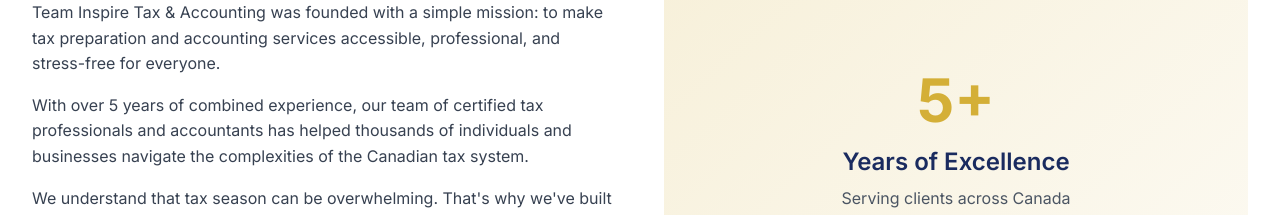
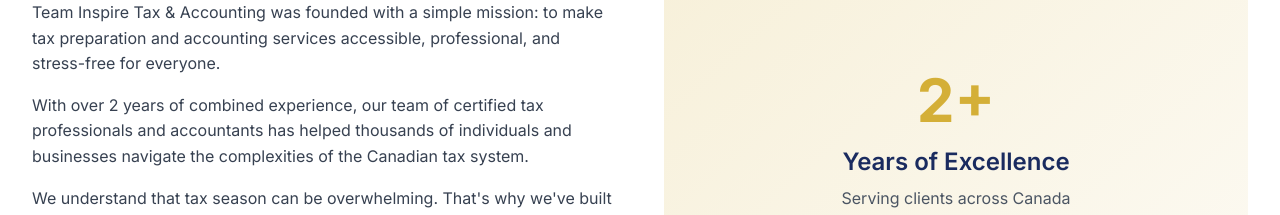
Before and after one commit to ABHAY200/team-inspire-website, a Next.js app: page /about in a window 1280 px wide. Shown: the part 572-787 px from the top of the page. Built offline with nearby package versions, Linux system fonts and the light colour scheme.

Commit message:
fix: Update whatsapp link

```diff
--- a/app/about/page.tsx
+++ b/app/about/page.tsx
@@ -59,7 +59,7 @@
               className="bg-gradient-to-br from-gold/20 to-gold/5 rounded-2xl p-8 h-full flex items-center justify-center"
             >
               <div className="text-center">
-                <div className="text-6xl font-bold text-gold mb-4">5+</div>
+                <div className="text-6xl font-bold text-gold mb-4">2+</div>
                 <div className="text-2xl font-semibold text-navy mb-2">Years of Excellence</div>
                 <div className="text-gray-600">Serving clients across Canada</div>
               </div>
--- a/constants/about.ts
+++ b/constants/about.ts
@@ -40,7 +40,7 @@
 
 export const COMPANY_STORY = {
   introduction: 'Team Inspire Tax & Accounting was founded with a simple mission: to make tax preparation and accounting services accessible, professional, and stress-free for everyone.',
-  experience: 'With over 5 years of combined experience, our team of certified tax professionals and accountants has helped thousands of individuals and businesses navigate the complexities of the Canadian tax system.',
+  experience: 'With over 2 years of combined experience, our team of certified tax professionals and accountants has helped thousands of individuals and businesses navigate the complexities of the Canadian tax system.',
   approach: 'We understand that tax season can be overwhelming. That\'s why we\'ve built our practice around three core principles: expertise, integrity, and personalized service. Every client receives the attention and care they deserve, whether they\'re filing a simple personal return or managing complex business taxes.',
   commitment: 'Our commitment to staying current with the latest tax laws and regulations ensures that our clients always receive accurate, up-to-date advice and maximize their returns while maintaining full compliance.',
 };
--- a/constants/contact.ts
+++ b/constants/contact.ts
@@ -29,7 +29,7 @@
 export const SOCIAL_MEDIA = {
   linkedin: 'https://www.linkedin.com/company/team-inspire-tax-accounting/',
   instagram: 'https://www.instagram.com/team_inspire_tax_accounting?igsh=dGJneHl3YjI2b2h0',
-  whatsapp: '#',
+  whatsapp: 'https://wa.me/14378736065',
 };
 
 export const GOOGLE_FORM_URL = 'https://docs.google.com/forms/d/e/1FAIpQLSc0NxMwoXRxAtZ_dSP44QNfAq81VzDzC5_ApvdzqOkGZcafIQ/viewform';
```
